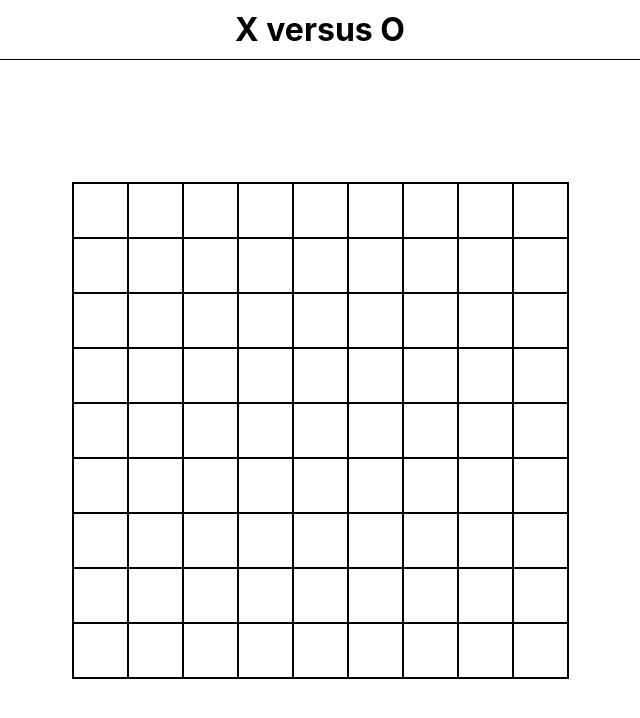
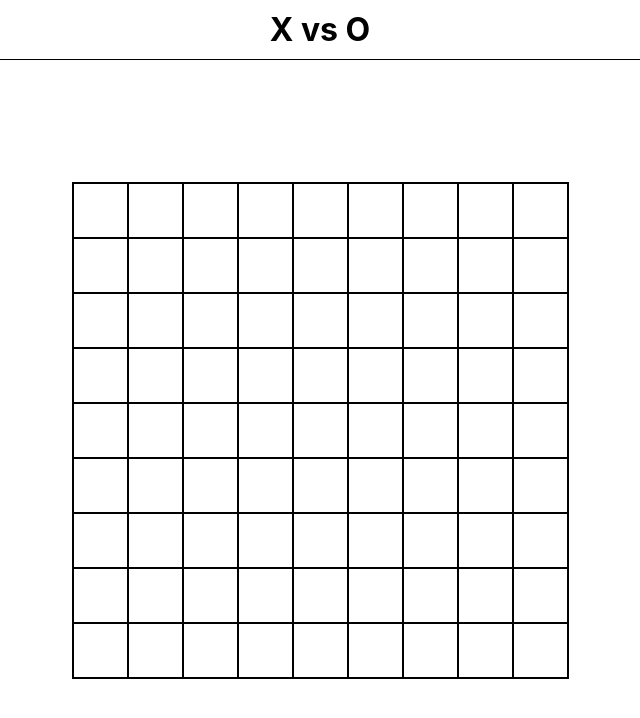
Before and after one commit to leonidez/tic-tac-toe, a Next.js app: page / in a window 1280 px wide. Shown: the top 718 px of the page, without its empty margins (320-960 px from the left). Built offline with nearby package versions, Linux system fonts and the light colour scheme.

Commit message:
make sure players cannot make more moves after win

```diff
--- a/components/square.js
+++ b/components/square.js
@@ -5,7 +5,7 @@ import { useGame } from './game-provider'
 
 export default function Square({ id, isWinningSquare }) {
   const [letter, setLetter] = useState('')
-  const { turns, setTurns } = useGame()
+  const { setTurns, turns, winner } = useGame()
   const color = isWinningSquare ? 'red' : 'black'
 
   function isIneligible() {
@@ -36,7 +36,7 @@ export default function Square({ id, isWinningSquare }) {
   }
 
   function takeTurn() {
-    if (letter || isIneligible()) {
+    if (winner || letter || isIneligible()) {
       return
     }
 
--- a/pages/index.js
+++ b/pages/index.js
@@ -7,7 +7,7 @@ const squares = Array.from(Array(81).keys())
 export default function Home() {
   return (
     <GameProvider>
-      <h1 className={styles.heading}>X versus O </h1>
+      <h1 className={styles.heading}>X vs O </h1>
       <div className={styles.wrapper}>
         <TicTacToe squares={squares} />
       </div>
```
